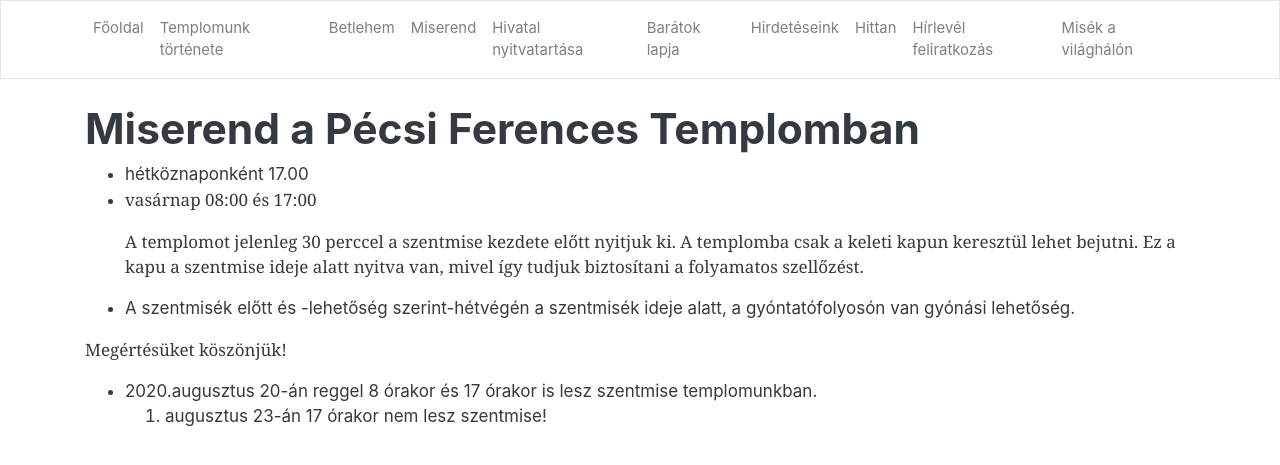
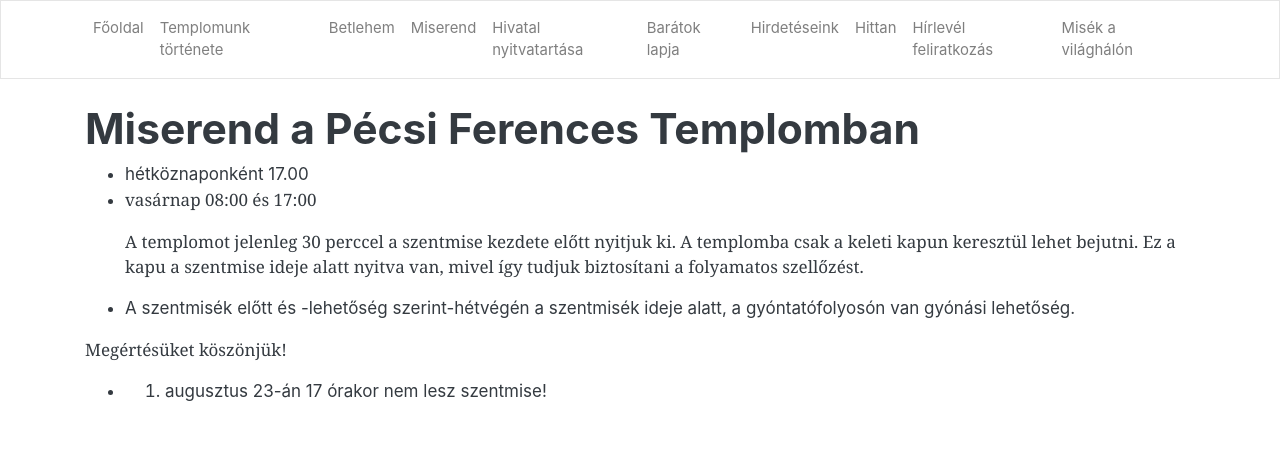
Before and after one commit to pecsi-ferences/pecsi-ferences.github.io, a Jekyll site: the page built from miserend.md, in a window 1280 px wide. Shown: the top 465 px of the page. Built offline with Jekyll 4.4.1, drawn with Linux system fonts in a browser that asks for light colours; nearby versions of some CDN libraries.

Commit message:
Update from Forestry.io Zoltán Dohány updated miserend.md

```diff
--- a/miserend.md
+++ b/miserend.md
@@ -13,5 +13,4 @@ title: Miserend a Pécsi Ferences Templomban
 
 Megértésüket köszönjük!
 
-* 2020.augusztus 20-án reggel 8 órakor és 17 órakor is lesz szentmise templomunkban.
-  2020. augusztus 23-án 17 órakor nem lesz szentmise!
+* 2020. augusztus 23-án 17 órakor nem lesz szentmise!
```
